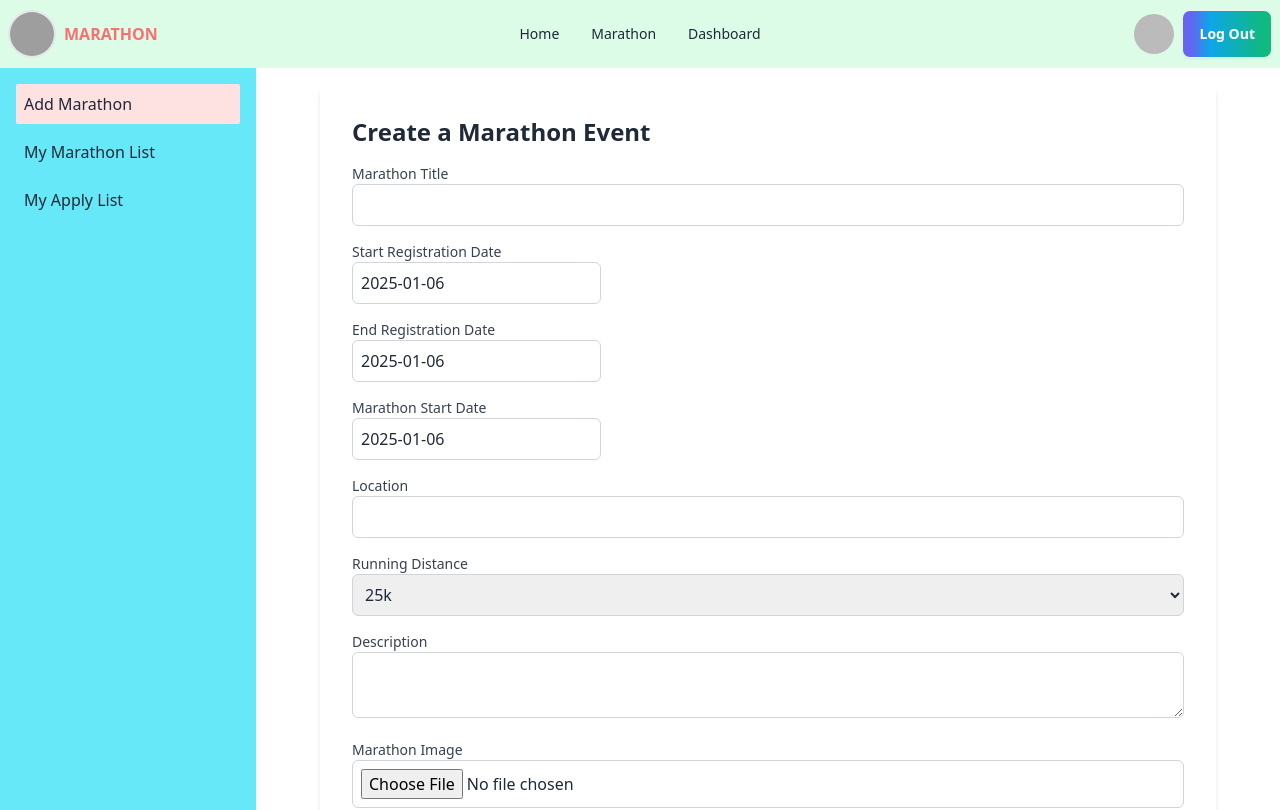
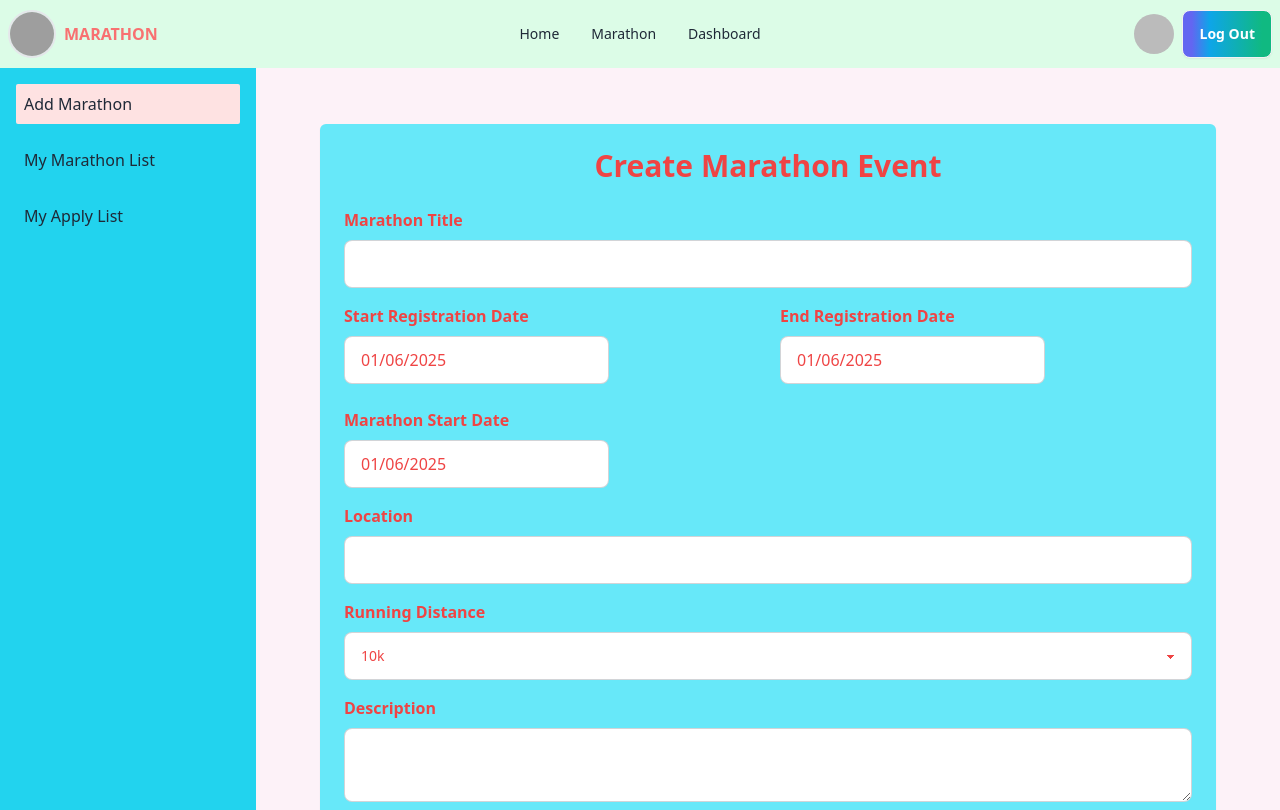
Before and after one commit to sabbir6175/Marathon-client-side-a11, a React (Vite) app: page /Dashboard in a window 1280 px wide. Shown: the top 810 px of the page. Built offline with nearby package versions, Linux system fonts and the light colour scheme; no server answers; sample sign-in values are in the browser's storage; grey boxes are pictures that could not be loaded.

Commit message:
Add Marathon form complete data added form database

```diff
--- a/src/Router/PrivateRouter.jsx
+++ b/src/Router/PrivateRouter.jsx
@@ -1,12 +1,21 @@
-import React from 'react';
+import React, {useContext } from 'react';
 
-const PrivateRouter = () => {
+import { Navigate } from 'react-router-dom';
+import AuthContext from '../Context/AuthContext/AuthContext';
 
+const PrivateRoute = ({children}) => {
+    const {user,loading} = useContext(AuthContext)
+    if(loading){
+        return <span className="loading place-content-center loading-bars loading-lg"></span>
+    }
+    if(user && user?.email){
+        return children
+    }
     return (
         <div>
-
+            <Navigate to={'/login'}></Navigate>
         </div>
     );
 };
 
-export default PrivateRouter;
+export default PrivateRoute;
--- a/src/Router/Router.jsx
+++ b/src/Router/Router.jsx
@@ -7,6 +7,7 @@ import Login from "../page/AccountCreate/Login";
 import Register from "../page/AccountCreate/Register";
 import Marathon from "../page/Marathon/Marathon";
 import Dashboard from "../page/Dashboard/Dashboard";
+import PrivateRoute from "./PrivateRouter";
 
 
   const router = createBrowserRouter([
@@ -25,7 +26,7 @@ import Dashboard from "../page/Dashboard/Dashboard";
         },
         {
           path:"/Dashboard",
-          element: <Dashboard></Dashboard>
+          element: <PrivateRoute><Dashboard></Dashboard></PrivateRoute>
         },
 
         {
--- a/src/page/Dashboard/AnotherPage/AddMarathon.jsx
+++ b/src/page/Dashboard/AnotherPage/AddMarathon.jsx
@@ -1,127 +1,173 @@
-import React, { useState } from 'react';
-import DatePicker from 'react-datepicker';
-import 'react-datepicker/dist/react-datepicker.css';
+import React, { useState } from "react";
+import { useNavigate } from "react-router-dom";
+import DatePicker from "react-datepicker";
+import "react-datepicker/dist/react-datepicker.css";
+import { toast } from "react-toastify";
+import "react-toastify/dist/ReactToastify.css";
+import { div } from "framer-motion/client";
+
+
+
+
 
 const AddMarathon = () => {
-  const [title, setTitle] = useState('');
-  const [startDate, setStartDate] = useState(new Date());
-  const [endDate, setEndDate] = useState(new Date());
-  const [marathonDate, setMarathonDate] = useState(new Date());
-  const [location, setLocation] = useState('');
-  const [distance, setDistance] = useState('25k');
-  const [description, setDescription] = useState('');
-  const [image, setImage] = useState(null);
-  const [message, setMessage] = useState('');
+  const [marathonData, setMarathonData] = useState({
+    marathonTitle: "",
+    startRegistrationDate: new Date(),
+    endRegistrationDate: new Date(),
+    marathonStartDate: new Date(),
+    location: "",
+    runningDistance: "10k",
+    description: "",
+    marathonImage: "",
+  });
 
-  // Handle form submission
+//   _id
+// 677c1dfb00fa32250c957b02
+// marathonTitle
+// "Sunset Run 2025"
+// startRegistrationDate
+// "2025-02-01"
+// endRegistrationDate
+// "2025-03-01"
+// marathonStartDate
+// "2025-06-10"
+// location
+// "California, USA"
+// runningDistance
+// "25k"
+// description
+// "A scenic race along the coastline at sunset."
+// marathonImage
+// "https://i.ibb.co.com/FxG39dS/Sunset-Run.jpg"
+// totalRegistrationCount
+// 0
+// createdAt
+// "2025-01-07"
+
+  const navigate = useNavigate();
+
+  // Handle form data changes
+  const handleChange = (e) => {
+    const { name, value } = e.target;
+    setMarathonData((prevData) => ({
+      ...prevData,
+      [name]: value,
+    }));
+  };
+
+  const handleDateChange = (date, fieldName) => {
+    setMarathonData((prevData) => ({
+      ...prevData,
+      [fieldName]: date,
+    }));
+  };
+
   const handleSubmit = (e) => {
     e.preventDefault();
 
-    const marathonDetails = {
-      title,
-      startDate,
-      endDate,
-      marathonDate,
-      location,
-      distance,
-      description,
-      image,
-      createdAt: new Date(), // Automatically set the creation date
-      totalRegistrationCount: 0, // Initial registration count
-    };
+    console.log(marathonData);
+    // Send the data to the backend to create a new marathon
 
-    // Simulate saving the marathon details (usually, you'd send this data to a backend)
-    console.log(marathonDetails);
-
-    // Show success message
-    setMessage('Marathon event created successfully!');
+    fetch("http://localhost:3000/marathon", {
+      method: "POST",
+      headers: {
+        "Content-Type": "application/json",
+      },
+      body: JSON.stringify({
+        ...marathonData,
+        createdAt: new Date(),
+        totalRegistrations: 0,
+      }),
+    })
+      .then((res) => res.json())
+      .then((data) => {
+        setMarathonData(data);
+        console.log(data);
+        toast.success("Marathon created successfully!");
+      });
   };
 
   return (
-    <div className="max-w-4xl mx-auto p-8 bg-white rounded-lg shadow-md">
-      <h2 className="text-2xl font-bold mb-4">Create a Marathon Event</h2>
-      {message && (
-        <div className="mb-4 p-3 text-green-700 bg-green-100 border border-green-300 rounded-md">
-          {message}
-        </div>
-      )}
-      <form onSubmit={handleSubmit} className="space-y-4">
-        <div>
-          <label htmlFor="title" className="block text-sm font-medium text-gray-700">
-            Marathon Title
-          </label>
+    <div className="p-10 ">
+      <div className="max-w-4xl  bg-cyan-300 text-red-500 rounded-md shadow-sm mx-auto p-6">
+        <h1
+          className="text-3xl font-bold text-center
+       mb-6"
+        >
+          Create Marathon Event
+        </h1>
+        <form onSubmit={handleSubmit}>
+          <div className="mb-4">
+            <label className="block font-semibold mb-2">Marathon Title</label>
             <input
               type="text"
-            id="title"
-            value={title}
-            onChange={(e) => setTitle(e.target.value)}
-            className="w-full p-2 border border-gray-300 rounded-md"
+              name="title"
+              value={marathonData.title}
+              onChange={handleChange}
+              className="input input-bordered w-full"
               required
             />
           </div>
 
+          <div className="grid grid-cols-1 sm:grid-cols-2 gap-6 mb-4">
             <div>
-          <label htmlFor="startDate" className="block text-sm font-medium text-gray-700">
+              <label className="block font-semibold mb-2">
                 Start Registration Date
               </label>
               <DatePicker
-            selected={startDate}
-            onChange={(date) => setStartDate(date)}
-            className="w-full p-2 border border-gray-300 rounded-md"
-            dateFormat="yyyy-MM-dd"
+                selected={marathonData.startRegistrationDate}
+                onChange={(date) =>
+                  handleDateChange(date, "startRegistrationDate")
+                }
+                className="input input-bordered w-full"
+              />
+            </div>
+
+            <div>
+              <label className="block font-semibold mb-2">
+                End Registration Date
+              </label>
+              <DatePicker
+                selected={marathonData.endRegistrationDate}
+                onChange={(date) =>
+                  handleDateChange(date, "endRegistrationDate")
+                }
+                className="input input-bordered w-full"
+              />
+            </div>
+
+            <div>
+              <label className="block font-semibold mb-2">
+                Marathon Start Date
+              </label>
+              <DatePicker
+                selected={marathonData.marathonStartDate}
+                onChange={(date) => handleDateChange(date, "marathonStartDate")}
+                className="input input-bordered w-full"
+              />
+            </div>
+          </div>
+
+          <div className="mb-4">
+            <label className="block font-semibold mb-2">Location</label>
+            <input
+              type="text"
+              name="location"
+              value={marathonData.location}
+              onChange={handleChange}
+              className="input input-bordered w-full"
               required
             />
           </div>
 
-        <div>
-          <label htmlFor="endDate" className="block text-sm font-medium text-gray-700">
-            End Registration Date
-          </label>
-          <DatePicker
-            selected={endDate}
-            onChange={(date) => setEndDate(date)}
-            className="w-full p-2 border border-gray-300 rounded-md"
-            dateFormat="yyyy-MM-dd"
-            required
-          />
-        </div>
-
-        <div>
-          <label htmlFor="marathonDate" className="block text-sm font-medium text-gray-700">
-            Marathon Start Date
-          </label>
-          <DatePicker
-            selected={marathonDate}
-            onChange={(date) => setMarathonDate(date)}
-            className="w-full p-2 border border-gray-300 rounded-md"
-            dateFormat="yyyy-MM-dd"
-            required
-          />
-        </div>
-
-        <div>
-          <label htmlFor="location" className="block text-sm font-medium text-gray-700">
-            Location
-          </label>
-          <input
-            type="text"
-            id="location"
-            value={location}
-            onChange={(e) => setLocation(e.target.value)}
-            className="w-full p-2 border border-gray-300 rounded-md"
-            required
-          />
-        </div>
-
-        <div>
-          <label htmlFor="distance" className="block text-sm font-medium text-gray-700">
-            Running Distance
-          </label>
+          <div className="mb-4">
+            <label className="block font-semibold mb-2">Running Distance</label>
             <select
-            id="distance"
-            value={distance}
-            onChange={(e) => setDistance(e.target.value)}
-            className="w-full p-2 border border-gray-300 rounded-md"
+              name="runningDistance"
+              value={marathonData.runningDistance}
+              onChange={handleChange}
+              className="select select-bordered w-full"
               required
             >
               <option value="25k">25k</option>
@@ -130,35 +176,36 @@ const AddMarathon = () => {
             </select>
           </div>
 
-        <div>
-          <label htmlFor="description" className="block text-sm font-medium text-gray-700">
-            Description
+          <div className="mb-4">
+            <label className="block font-semibold mb-2">Description</label>
+            <textarea
+              name="description"
+              value={marathonData.description}
+              onChange={handleChange}
+              className="textarea textarea-bordered w-full"
+              required
+            ></textarea>
+          </div>
+
+          <div className="mb-4">
+            <label className="block font-semibold mb-2">
+              Marathon Image URL
             </label>
-          <textarea
-            id="description"
-            value={description}
-            onChange={(e) => setDescription(e.target.value)}
-            className="w-full p-2 border border-gray-300 rounded-md"
+            <input
+              type="text"
+              name="marathonImage"
+              value={marathonData.marathonImage}
+              onChange={handleChange}
+              className="input input-bordered w-full"
               required
             />
           </div>
 
-        <div>
-          <label htmlFor="image" className="block text-sm font-medium text-gray-700">
-            Marathon Image
-          </label>
-          <input
-            type="file"
-            id="image"
-            onChange={(e) => setImage(e.target.files[0])}
-            className="w-full p-2 border border-gray-300 rounded-md"
-          />
-        </div>
-
-        <button type="submit" className="w-full py-2 bg-blue-600 text-white rounded-md hover:bg-blue-700 transition-all">
-          Submit
+          <button type="submit" className="btn btn-warning w-full">
+            Create Marathon
           </button>
         </form>
+      </div>
     </div>
   );
 };
--- a/src/page/Dashboard/Dashboard.jsx
+++ b/src/page/Dashboard/Dashboard.jsx
@@ -16,7 +16,7 @@ const Dashboard = () => {
         case 'MyApplyList':
           return <MyApplyList />;
         default:
-          return <div className="p-4">Select a page from the sidebar.</div>;
+          return <div className="p-4 ">Select a page from the sidebar.</div>;
       }
     };
 
@@ -24,8 +24,9 @@ const Dashboard = () => {
       <div className="flex flex-col min-h-screen">
 
         <div className="flex flex-1">
-          <nav className="w-1/5 bg-cyan-300  p-4">
-            <ul className="space-y-2">
+          <div className="w-1/5  bg-cyan-400  p-4">
+            <nav >
+            <ul className="space-y-4">
               <li>
                 <button
                   className={`w-full  text-left p-2 ${activePage === 'AddMarathon' ? 'bg-red-100 rounded-sm' : ''}`}
@@ -52,7 +53,8 @@ const Dashboard = () => {
               </li>
             </ul>
           </nav>
-          <div className="w-4/5 p-4 ">{renderContent()}</div>
+          </div>
+          <div className="w-4/5 p-4 bg-pink-50 ">{renderContent()}</div>
         </div>
 
       </div>
--- a/src/page/Home/Another2Section.jsx
+++ b/src/page/Home/Another2Section.jsx
@@ -2,7 +2,7 @@ import React from "react";
 
 const Another2Section = () => {
   return (
-    <div>
+    <div className="">
       <section class="py-16 bg-gray-200">
         <div class="container mx-auto text-center">
           <h2 class="text-3xl font-semibold text-gray-800 mb-8">
@@ -12,7 +12,7 @@ const Another2Section = () => {
             Get ready for your marathon with these essential training tips that
             will improve your performance and help you stay injury-free.
           </p>
-          <div class="grid grid-cols-1 sm:grid-cols-2 lg:grid-cols-3 gap-8">
+          <div class="grid grid-cols-1 sm:grid-cols-2 lg:grid-cols-3 gap-8 px-4">
             <div class="card bg-white shadow-lg rounded-lg p-6 hover:scale-105 transform transition duration-300">
               <h3 class="text-2xl font-semibold text-gray-800 mb-4">
                 Build Your Endurance
@@ -56,8 +56,8 @@ const Another2Section = () => {
             Check out the top runners and their impressive finishes from recent
             marathons. Stay inspired to achieve your goals!
           </p>
-          <div class="overflow-x-auto">
-            <table class="table-auto w-full text-left">
+          <div class="overflow-x-auto px-4">
+            <table class="table-auto w-full text-left ">
               <thead>
                 <tr>
                   <th class="px-4 py-2 text-gray-700 font-semibold">Rank</th>
--- a/src/page/Home/MarathonSection.jsx
+++ b/src/page/Home/MarathonSection.jsx
@@ -4,7 +4,7 @@ const MarathonSection = () => {
   return (
     <div>
         <h1 className="text-5xl text-center my-10 font-bold">Marathons Section</h1>
-     <section className="grid grid-cols-1 md:grid-cols-2 lg:grid-cols-3 gap-5">
+     <section className="grid grid-cols-1 md:grid-cols-2 lg:grid-cols-3  gap-5">
                {/* card 1 */}
                <div class="card  bg-base-100 shadow-xl">
                     <figure>
--- a/src/page/Home/UpcomingMarathon.jsx
+++ b/src/page/Home/UpcomingMarathon.jsx
@@ -5,13 +5,13 @@ const UpcomingMarathon = () => {
     <div>
       <section class="py-16 bg-gray-100 ">
         <div class="container mx-auto text-center">
-          <h1 class="text-4xl font-semibold text-gray-800 mb-8">
+          <h1 class="text-5xl font-bold text-gray-800 my-16">
             Upcoming Marathons
           </h1>
           <div class="grid grid-cols-1 sm:grid-cols-2 lg:grid-cols-3 gap-8 ">
             {/* <!-- Marathon Card 1 with a different background --> */}
             <div class="card w-full max-w-sm bg-blue-100 shadow-xl rounded-xl transform transition duration-300 hover:scale-105">
-              <div class="card-body  text-center">
+              <div class="card-body   text-left">
                 <h2 class="card-title text-2xl font-semibold text-gray-800">
                   New York City Marathon
                 </h2>
@@ -20,7 +20,7 @@ const UpcomingMarathon = () => {
                   Registration Dates: March 1, 2025 - June 30, 2025
                 </p>
                 <div class="card-actions justify-end">
-                  <a href="details.html" class="btn btn-primary">
+                  <a href="details.html" class="btn btn-info text-white">
                     See Details
                   </a>
                 </div>
@@ -28,8 +28,8 @@ const UpcomingMarathon = () => {
             </div>
 
             {/* <!-- Marathon Card 2 with a different background --> */}
-            <div class="card w-full max-w-sm bg-green-100 shadow-xl rounded-xl transform transition duration-300 hover:scale-105">
-              <div class="card-body">
+            <div class="card w-full max-w-sm bg-red-300 shadow-xl rounded-xl transform transition duration-300 hover:scale-105">
+              <div class="card-body text-left">
                 <h2 class="card-title text-2xl font-semibold text-gray-800">
                   Boston Marathon
                 </h2>
@@ -38,7 +38,7 @@ const UpcomingMarathon = () => {
                   Registration Dates: February 15, 2025 - April 30, 2025
                 </p>
                 <div class="card-actions justify-end">
-                  <a href="details.html" class="btn btn-primary">
+                  <a href="details.html" class="btn btn-info text-white">
                     See Details
                   </a>
                 </div>
@@ -47,7 +47,7 @@ const UpcomingMarathon = () => {
 
             {/* <!-- Marathon Card 3 with a different background --> */}
             <div class="card w-full max-w-sm bg-yellow-100 shadow-xl rounded-xl transform transition duration-300 hover:scale-105">
-              <div class="card-body">
+              <div class="card-body  text-left">
                 <h2 class="card-title text-2xl font-semibold text-gray-800">
                   Chicago Marathon
                 </h2>
@@ -56,7 +56,7 @@ const UpcomingMarathon = () => {
                   Registration Dates: March 10, 2025 - June 1, 2025
                 </p>
                 <div class="card-actions justify-end">
-                  <a href="details.html" class="btn btn-primary">
+                  <a href="details.html" class="btn btn-info text-white">
                     See Details
                   </a>
                 </div>
@@ -65,7 +65,7 @@ const UpcomingMarathon = () => {
 
             {/* <!-- Marathon Card 4 with a different background --> */}
             <div class="card w-full max-w-sm bg-red-100 shadow-xl rounded-xl transform transition duration-300 hover:scale-105">
-              <div class="card-body">
+              <div class="card-body text-left">
                 <h2 class="card-title text-2xl font-semibold text-gray-800">
                   London Marathon
                 </h2>
@@ -74,7 +74,7 @@ const UpcomingMarathon = () => {
                   Registration Dates: January 15, 2025 - April 1, 2025
                 </p>
                 <div class="card-actions justify-end">
-                  <a href="details.html" class="btn btn-primary">
+                  <a href="details.html" class="btn btn-info text-white">
                     See Details
                   </a>
                 </div>
@@ -83,7 +83,7 @@ const UpcomingMarathon = () => {
 
             {/* <!-- Marathon Card 5 with a different background --> */}
             <div class="card w-full max-w-sm bg-purple-100 shadow-xl rounded-xl transform transition duration-300 hover:scale-105">
-              <div class="card-body">
+              <div class="card-body  text-left ">
                 <h2 class="card-title text-2xl font-semibold text-gray-800">
                   Berlin Marathon
                 </h2>
@@ -92,7 +92,7 @@ const UpcomingMarathon = () => {
                   Registration Dates: March 5, 2025 - July 10, 2025
                 </p>
                 <div class="card-actions justify-end">
-                  <a href="details.html" class="btn btn-primary">
+                  <a href="details.html" class="btn btn-info text-white">
                     See Details
                   </a>
                 </div>
@@ -101,7 +101,7 @@ const UpcomingMarathon = () => {
 
             {/* <!-- Marathon Card 6 with a different background --> */}
             <div class="card w-full max-w-sm bg-teal-100 shadow-xl rounded-xl transform transition duration-300 hover:scale-105">
-              <div class="card-body">
+              <div class="card-body text-left">
                 <h2 class="card-title text-2xl font-semibold text-gray-800">
                   Tokyo Marathon
                 </h2>
@@ -110,7 +110,7 @@ const UpcomingMarathon = () => {
                   Registration Dates: April 1, 2025 - July 15, 2025
                 </p>
                 <div class="card-actions justify-end">
-                  <a href="details.html" class="btn btn-primary">
+                  <a href="details.html" class="btn btn-info text-white">
                     See Details
                   </a>
                 </div>
```
Lines whose indentation alone changed are shown as unchanged.
